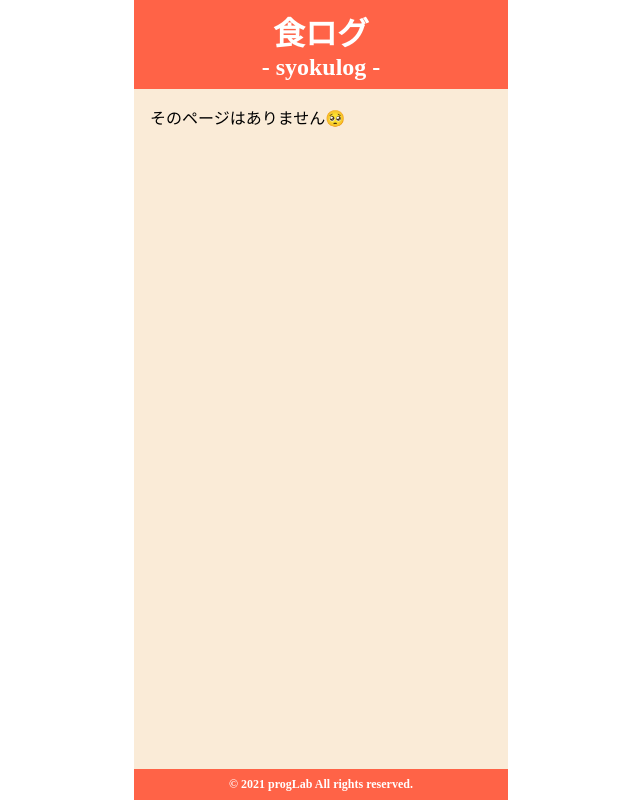
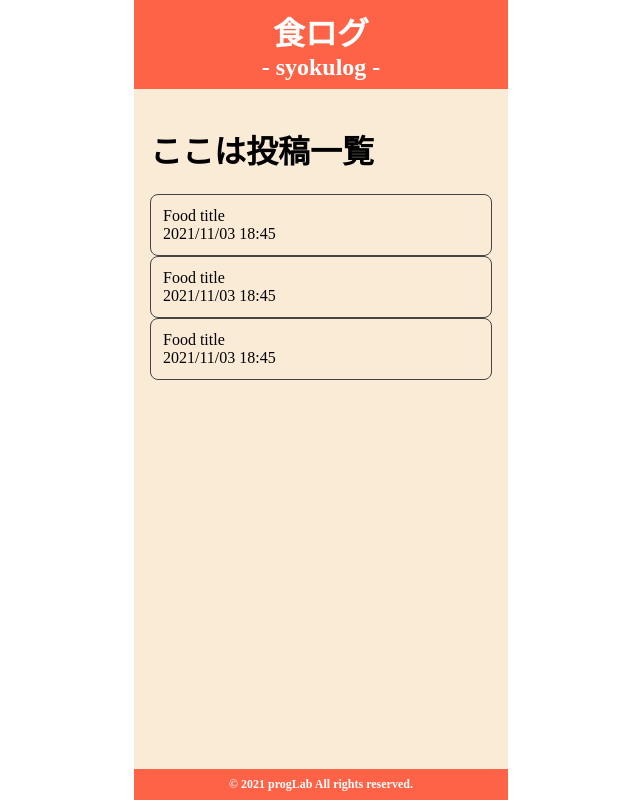
Before and after one commit to nbr41to/syokulog, a React (Create React App) app: page /foods/posts in a window 1280 px wide. Shown: the whole page, without its empty margins (319-959 px from the left). Built offline with nearby package versions, Linux system fonts and the light colour scheme.

Commit message:
pathの変更

```diff
--- a/src/App.jsx
+++ b/src/App.jsx
@@ -12,7 +12,7 @@ const App = () => {
         {/* Q)Switchの必要性とは？ */}
         <Switch>
           <Route path="/" exact component={HomePage} />
-          <Route path="/posts" exact component={FoodPostsPage} />
+          <Route path="/foods/posts" exact component={FoodPostsPage} />
           <Route path="/users" render={() => <>user page だよ</>} />
           <Route render={() => <>そのページはありません🥺</>} />
         </Switch>
```
